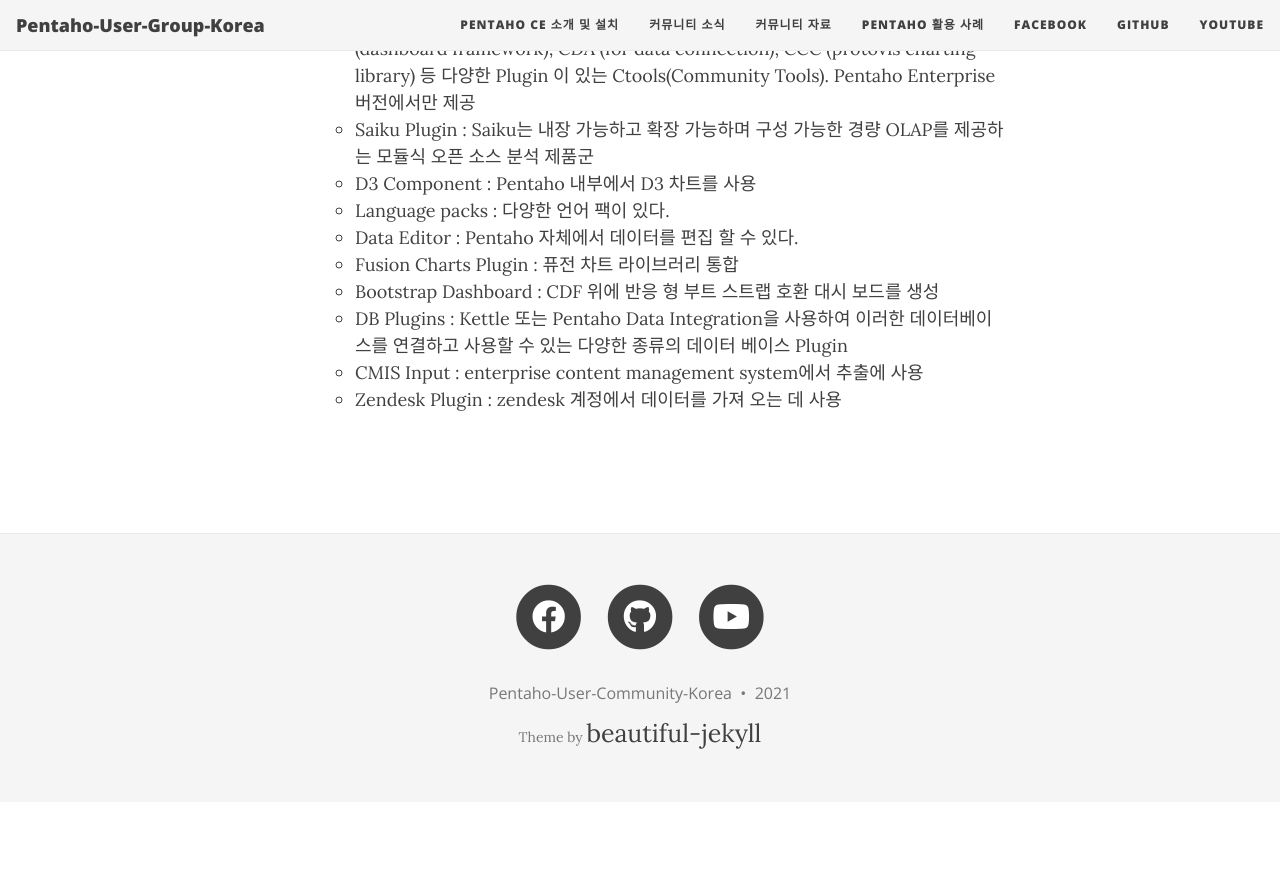
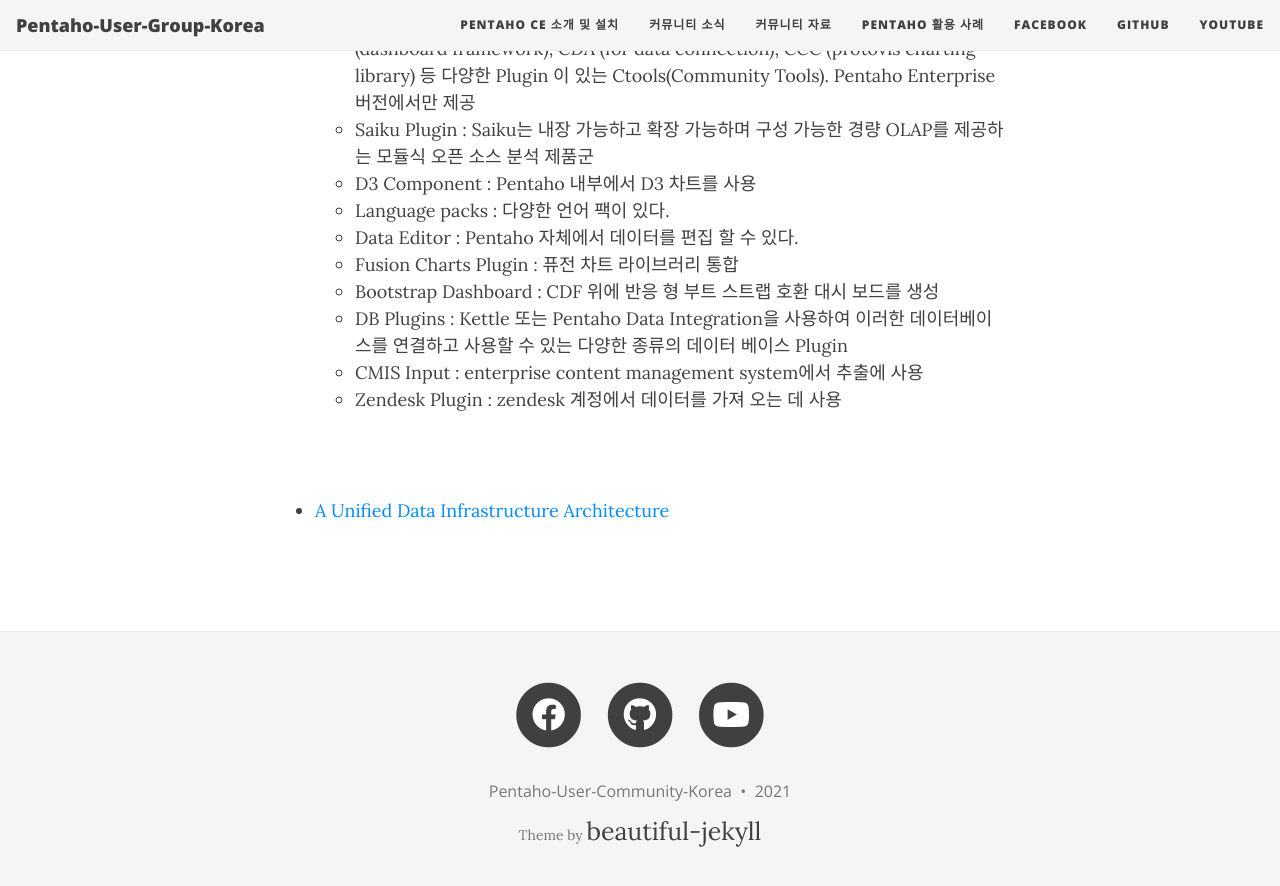
Before and after one commit to Pentaho-User-Group-Korea/Pentaho-User-Group-Korea.github.io, a Jekyll site: the page built from reference.md, in a window 1280 px wide and 900 px high, scrolled down 1945 px. Shown: the top 886 px of the window. Built offline with Jekyll 4.4.1, drawn with Linux system fonts in a browser that asks for light colours; nearby versions of some CDN libraries; before the commit the page ends 2747 px from its top, so only the background shows below that.

Commit message:
Update reference.md

```diff
--- a/reference.md
+++ b/reference.md
@@ -79,3 +79,6 @@ title: 커뮤니티 자료
   * Zendesk Plugin : zendesk 계정에서 데이터를 가져 오는 데 사용
  <br/>
  <br/>
+* [A Unified Data Infrastructure Architecture](https://7a9z42689xx35658r1hutm8n-wpengine.netdna-ssl.com/wp-content/uploads/2020/10/Data-Report-Martin-Inline-Graphics-R8-1.pdf)
+ <br/>
+ <br/>
```
